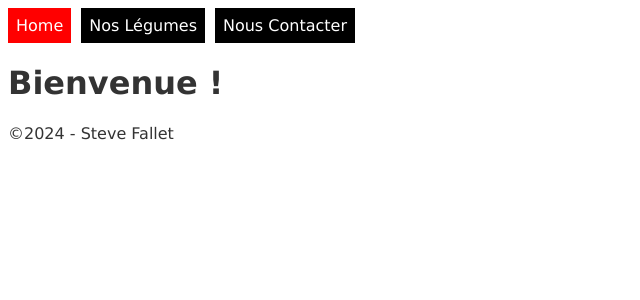
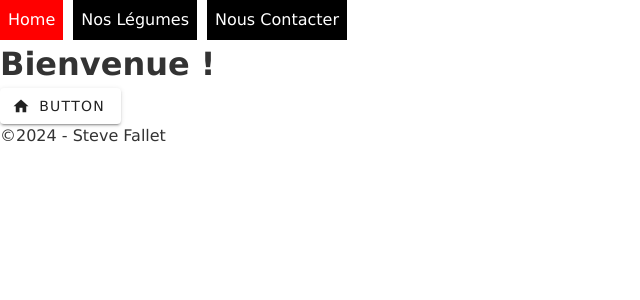
Before and after one commit to fallinov/2024-b072-panier-legumes, a Vue app: page / in a window 1280 px wide. Shown: the top 300 px of the page, without its empty margins (0-640 px from the left). Built offline with nearby package versions, Linux system fonts and the light colour scheme.

Commit message:
ajout des polices et vutify

```diff
--- a/package.json
+++ b/package.json
@@ -13,14 +13,18 @@
   "dependencies": {
     "pinia": "^2.1.7",
     "vue": "^3.4.21",
-    "vue-router": "^4.3.0"
+    "vue-router": "^4.3.0",
+    "vuetify": "^3.5.17"
   },
   "devDependencies": {
+    "@fortawesome/fontawesome-free": "^6.5.2",
+    "@mdi/font": "^7.4.47",
     "@rushstack/eslint-patch": "^1.8.0",
     "@vitejs/plugin-vue": "^5.0.4",
     "@vue/eslint-config-prettier": "^9.0.0",
     "eslint": "^8.57.0",
     "eslint-plugin-vue": "^9.23.0",
+    "material-design-icons-iconfont": "^6.7.0",
     "prettier": "^3.2.5",
     "vite": "^5.2.8"
   }
--- a/src/App.vue
+++ b/src/App.vue
@@ -12,6 +12,8 @@
       </nav>
     </div>
   </header>
+
+
   <!-- Affiche le composant correspondant à l'URL, à la route courante -->
   <!-- Les routes sont décrites dans le fichier src/router/index.js -->
   <main>
--- a/src/main.js
+++ b/src/main.js
@@ -2,13 +2,31 @@
 
 import { createApp } from 'vue'
 import { createPinia } from 'pinia'
+// Vuetify
+import 'vuetify/styles'
+import { createVuetify } from 'vuetify'
+import * as components from 'vuetify/components'
+import * as directives from 'vuetify/directives'
+// Icones: https://pictogrammers.com/library/mdi/
+// Télécharger les fichiers icônes avec NPM :
+// npm install @mdi/font -D
+// Importer les icônes
+import '@mdi/font/css/materialdesignicons.css'
+
+// Créer une instance de Vuetify
+// Importer les composants et les directives Vuetify
+const vuetify = createVuetify({
+  components,
+  directives,
+})
 
 import App from './App.vue'
 import router from './router'
 
 const app = createApp(App)
 
-app.use(createPinia())
-app.use(router)
+app.use(createPinia()) // Ajouter Pinia à l'application
+app.use(router) // Ajouter le routeur à l'application
+app.use(vuetify) // Ajouter Vuetify à l'application
 
-app.mount('#app')
+app.mount('#app') // Monter l'application dans la div avec l'id app
--- a/src/views/HomeView.vue
+++ b/src/views/HomeView.vue
@@ -5,5 +5,8 @@
 <template>
   <main>
     <h1>Bienvenue !</h1>
+    <v-btn prepend-icon="mdi-home">
+      Button
+    </v-btn>
   </main>
 </template>
```
Also changed, not shown: 1 other file (tests, documents, lock files or other folders).
